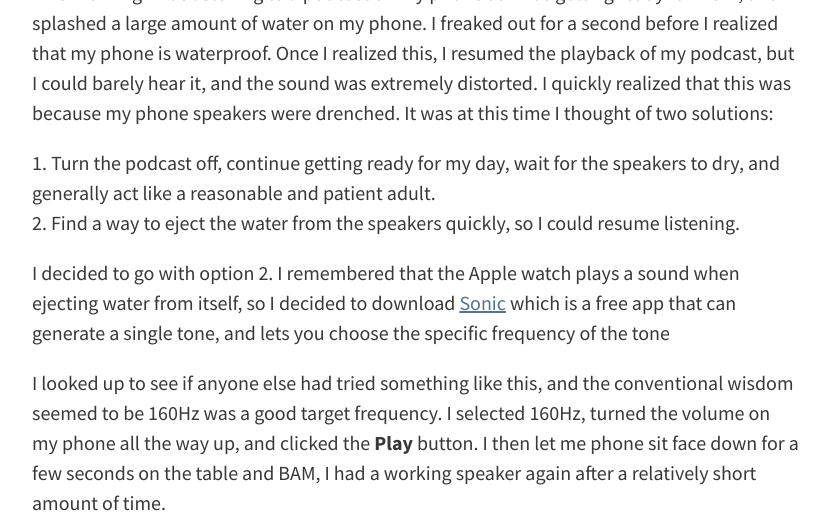
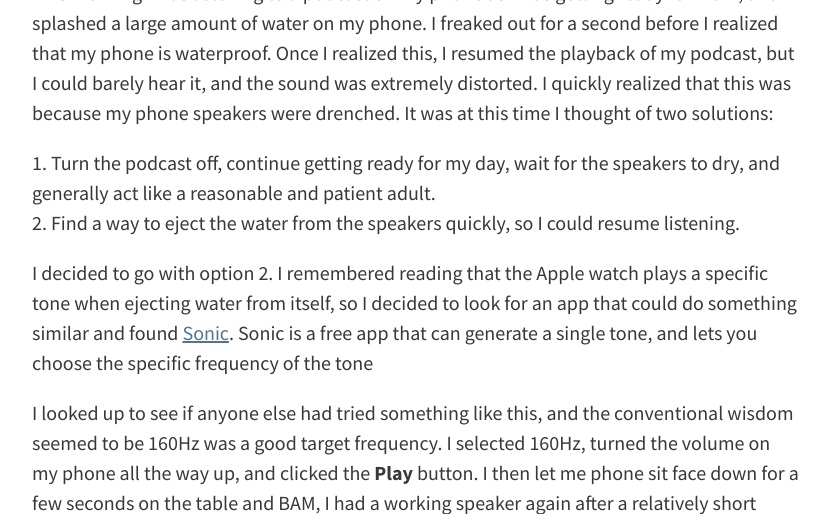
Before and after one commit to TaylorJadin/jadin.me-jekyll, a Jekyll site: the page built from index.html, in a window 1280 px wide and 900 px high, scrolled down 4127 px, cut to the strip 0-514 px from the top of the window. Shown: the whole strip, without its empty margins (224-1053 px from the left). Built offline with Jekyll 4.4.1, drawn with Linux system fonts in a browser that asks for light colours; the list of posts is cut into pages by our own code.

Commit message:
tweak post

```diff
--- a/_posts/2018-03-01-getting-water-out-of-the-speaker-of-an-iphone-quickly.md
+++ b/_posts/2018-03-01-getting-water-out-of-the-speaker-of-an-iphone-quickly.md
@@ -8,8 +8,8 @@ This morning I was listening to a podcast on my phone as I was getting ready for
 1. Turn the podcast off, continue getting ready for my day, wait for the speakers to dry, and generally act like a reasonable and patient adult.
 2. Find a way to eject the water from the speakers quickly, so I could resume listening.
 
-I decided to go with option 2. I remembered that the Apple watch plays a sound when ejecting water from itself, so I decided to download [Sonic](https://itunes.apple.com/us/app/sonic/id986999895?mt=8) which is a free app that can generate a single tone, and lets you choose the specific frequency of the tone
+I decided to go with option 2. I remembered reading that the Apple watch plays a specific tone when ejecting water from itself, so I decided to look for an app that could do something similar and found [Sonic](https://itunes.apple.com/us/app/sonic/id986999895?mt=8). Sonic is a free app that can generate a single tone, and lets you choose the specific frequency of the tone
 
 I looked up to see if anyone else had tried something like this, and the conventional wisdom seemed to be 160Hz was a good target frequency. I selected 160Hz, turned the volume on my phone all the way up, and clicked the **Play** button. I then let me phone sit face down for a few seconds on the table and BAM, I had a working speaker again after a relatively short amount of time.
 
-![screenshot of the Sonic app](https://i.imgur.com/XKs3jpe.png){:height="50%" width="50%"}
+![screenshot of the Sonic app](https://i.imgur.com/XKs3jpe.png){:height="25%" width="25%"}
```
